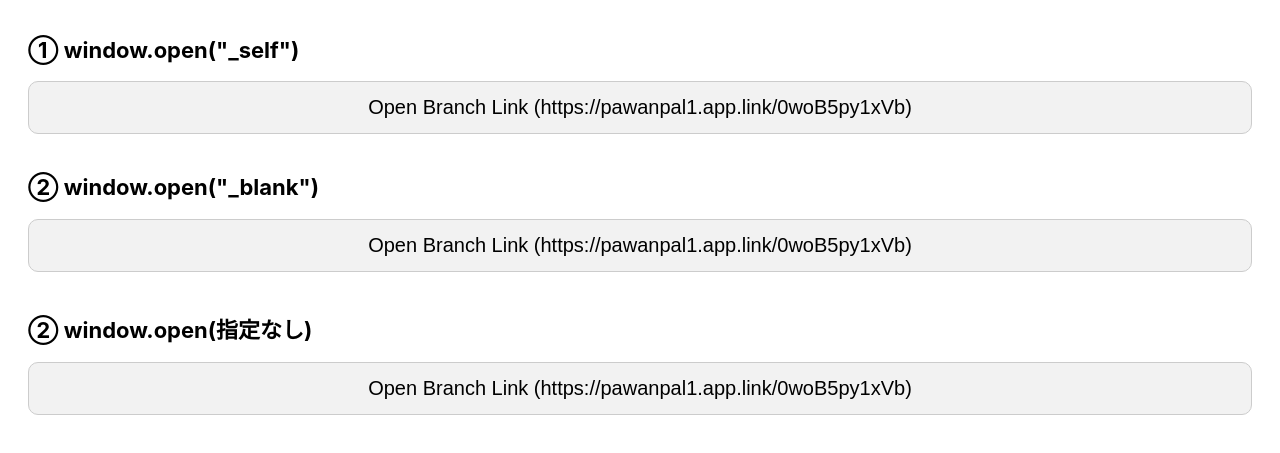
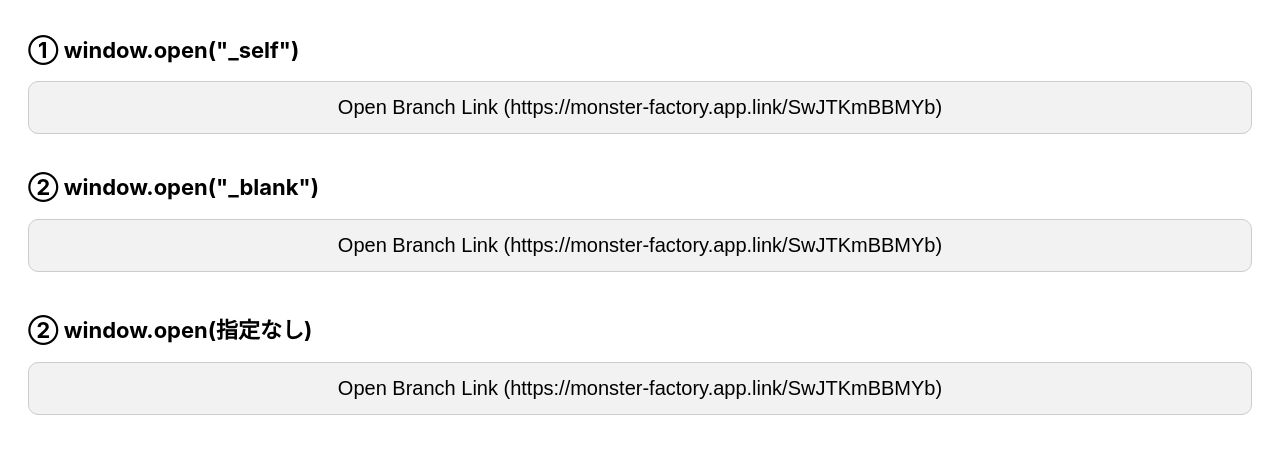
Before and after one commit to pawanpal-branch/pawanpal-branch.github.com, a plain HTML site: page deepview.html in a window 1280 px wide. Shown: the part 99-552 px from the top of the page. Drawn offline with Linux system fonts and the light colour scheme.

Commit message:
added deepview

```diff
--- a/deepview.html
+++ b/deepview.html
@@ -31,7 +31,7 @@
 
     <script>
       const branchURL =
-        "https://pawanpal1.app.link/0woB5py1xVb";
+        "https://monster-factory.app.link/SwJTKmBBMYb";
 
       function open1Tab() {
         window.open(branchURL, "_self");
@@ -54,21 +54,21 @@
     <h2>① window.open("_self")</h2>
     <button onclick="open1Tab()">
       Open Branch Link
-      (https://pawanpal1.app.link/0woB5py1xVb)
+      (https://monster-factory.app.link/SwJTKmBBMYb)
     </button>
 
     <!-- new tab -->
     <h2>② window.open("_blank")</h2>
     <button onclick="openTab2()">
       Open Branch Link
-      (https://pawanpal1.app.link/0woB5py1xVb)
+      (https://monster-factory.app.link/SwJTKmBBMYb)
     </button>
 
     <!-- new tab -->
     <h2>② window.open(指定なし)</h2>
     <button onclick="openTab3()">
       Open Branch Link
-      (https://pawanpal1.app.link/0woB5py1xVb)
+      (https://monster-factory.app.link/SwJTKmBBMYb)
     </button>
   </body>
 </html>
```
